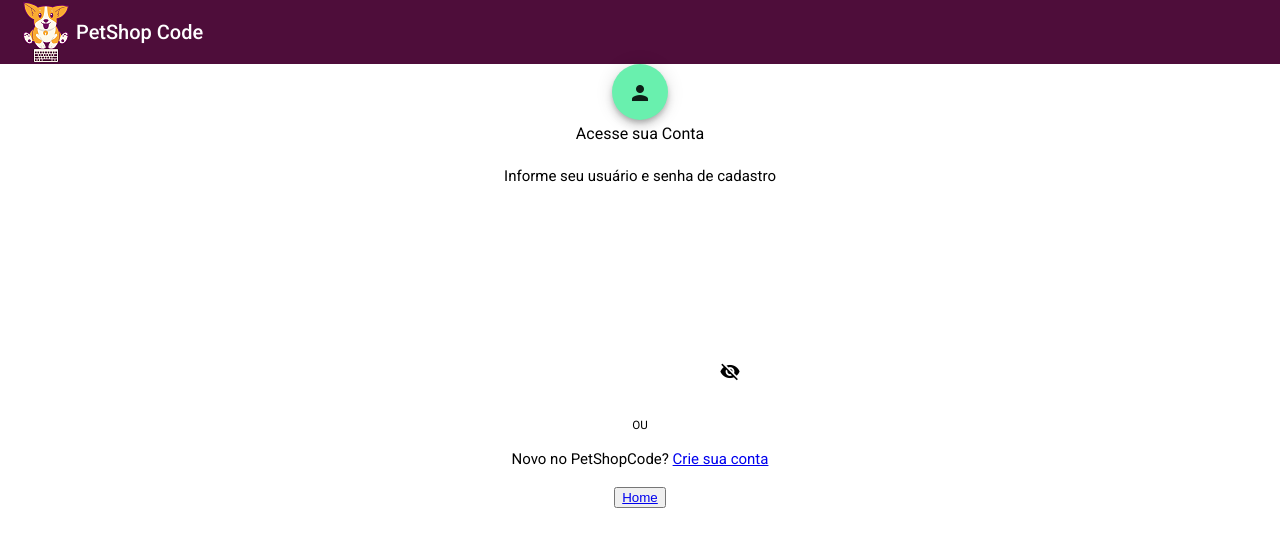
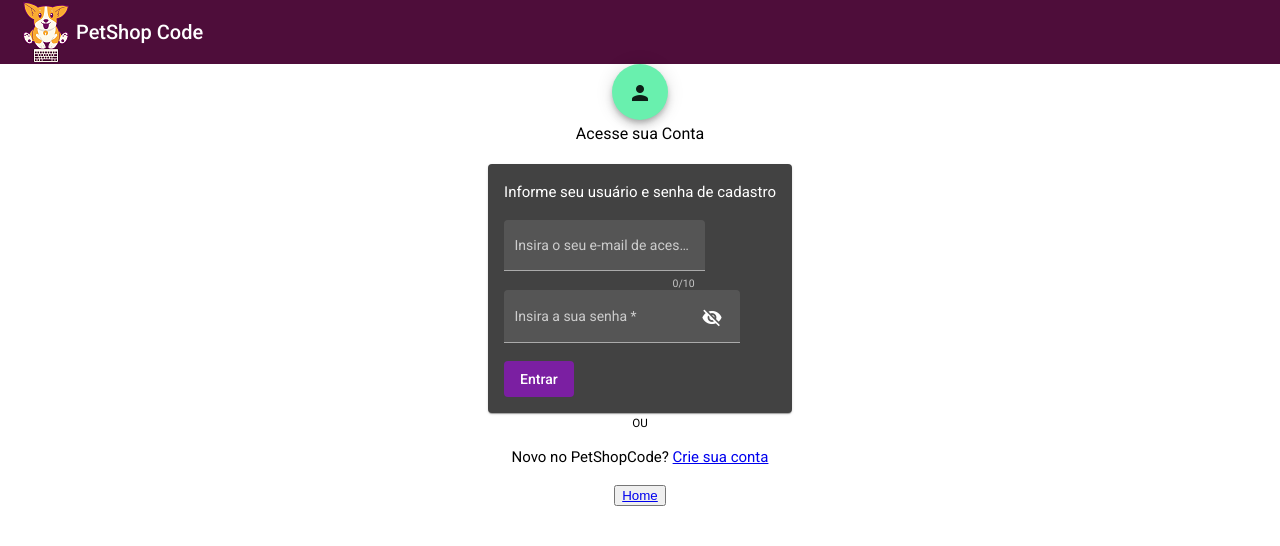
Before and after one commit to xsuzyanne/PetShop-FrontEnd, an Angular app: page /login in a window 1280 px wide. Shown: the top 546 px of the page. Built offline with nearby package versions, Linux system fonts and the light colour scheme.

Commit message:
Implementação do Login

```diff
--- a/src/app/login/login.component.html
+++ b/src/app/login/login.component.html
@@ -8,33 +8,28 @@
     </button>
   </div>
   <h3>Acesse sua Conta</h3>
+<mat-card>
 <h4>Informe seu usuário e senha de cadastro</h4>
+<form [formGroup]="loginForm" (ngSubmit)="onLogin()">
 <div>
   <mat-form-field appearance="fill">
-    <mat-label>Tipo de Usuário</mat-label>
-    <mat-select>
-      <mat-option value="cliente">Cliente</mat-option>
-      <mat-option value="administrador">Administrador</mat-option>
-    </mat-select>
-    <mat-hint align="end">Here's the dropdown arrow ^</mat-hint>
-  </mat-form-field>
-</div>
-<div>
-  <mat-form-field hintLabel="Max 10 characters" appearance="fill">
-    <mat-label>Enter some input</mat-label>
-    <input matInput #input maxlength="10" placeholder="Usuário">
+    <mat-label>Insira o seu e-mail de acesso</mat-label>
+    <input matInput #input maxlength="40" placeholder="Usuário" formControlName="username" type="email">
     <mat-hint align="end">{{input.value.length || 0}}/10</mat-hint>
   </mat-form-field>
 </div>
 <div>
 <mat-form-field appearance="fill">
-  <mat-label>Enter your password</mat-label>
-  <input matInput [type]="hide ? 'password' : 'text'">
+  <mat-label>Insira a sua senha</mat-label>
+  <input matInput formControlName="password" [type]="hide ? 'password' : 'text'">
   <button mat-icon-button matSuffix (click)="hide = !hide" [attr.aria-label]="'Hide password'" [attr.aria-pressed]="hide">
     <mat-icon>{{hide ? 'visibility_off' : 'visibility'}}</mat-icon>
   </button>
 </mat-form-field>
 </div>
+<button type="submit" mat-flat-button color="primary">Entrar</button>
+</form>
+</mat-card>
 <h5>OU</h5>
 <h4>Novo no PetShopCode? <a [routerLink]="'/cadastro'">Crie sua conta</a></h4>
 
--- a/src/app/login/login.component.ts
+++ b/src/app/login/login.component.ts
@@ -1,4 +1,6 @@
 import { Component, OnInit } from '@angular/core';
+import {FormControl, FormGroup, Validators} from '@angular/forms';
+import { LoginService } from '../services/login.service';
 
 @Component({
   selector: 'app-login',
@@ -8,10 +10,35 @@ import { Component, OnInit } from '@angular/core';
 
 export class LoginComponent implements OnInit {
 
+  message = "";
+
+  loginForm = new FormGroup({
+    username: new FormControl(null, [Validators.required, Validators.email]),
+    password: new FormControl(null, [Validators.required]),
+  });
+
+
   hide = true;
 
-  constructor() { }
+  constructor(private loginService: LoginService) { }
 
   ngOnInit(): void {  }
 
+  onSucessLogin(){
+    console.log(">>>> usuário autenticado com sucesso")
+  }
+  onErrorLogin(message: any){
+    this.message = message;
+  }
+
+  onLogin(){
+    const username: string = this.loginForm.value.username || "";
+    const password: string = this.loginForm.value.password || "";
+    this.loginService.Authenticate(username, password).subscribe(() => {
+      this.onSucessLogin()
+    },(res) => {
+      this.onErrorLogin(res.error.message)
+    })
+  }
+
 }
--- /dev/null
+++ b/src/app/services/login.service.ts
@@ -0,0 +1,24 @@
+import { Injectable } from '@angular/core';
+import { HttpClient, HttpHeaders } from '@angular/common/http';
+import { Observable, of } from 'rxjs';
+import { Product} from '../products';
+
+@Injectable({
+    providedIn: 'root',
+  })
+  export class LoginService {
+    url = 'https://localhost:7038/Api/Usuario/login';
+
+    constructor(
+        private http: HttpClient
+      ) { }
+
+
+    public Authenticate(username: any, password: any){
+        const body = {
+            username,
+            password
+        }
+        return this.http.post(this.url, body, {observe: 'response'})
+    }
+  }
--- /dev/null
+++ b/src/app/usuario.ts
@@ -0,0 +1,6 @@
+export interface Usuario {
+    id?: number;
+    username?: string;
+    password?: string;
+    tipo: Number;
+  }
```
Also changed, not shown: src/app/services/usuario.service.ts (added).
